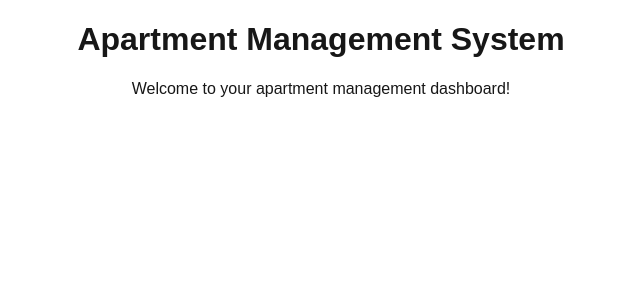
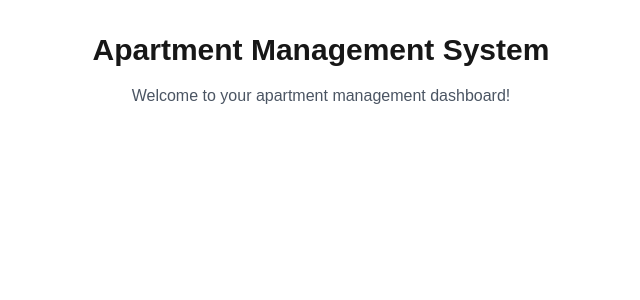
Before and after one commit to MikeGii/Apartment-Manager, a Next.js app: page / in a window 1280 px wide. Shown: the top 300 px of the page, without its empty margins (319-959 px from the left). Built offline with nearby package versions, Linux system fonts and the light colour scheme.

Commit message:
54.2 - Reverted back to Tailwind version 3

```diff
--- a/postcss.config.mjs
+++ b/postcss.config.mjs
@@ -1,5 +1,9 @@
+/** @type {import('postcss-load-config').Config} */
 const config = {
-  plugins: ["@tailwindcss/postcss"],
-};
+  plugins: {
+    tailwindcss: {},
+    autoprefixer: {},
+  },
+}
 
-export default config;
+export default config
--- /dev/null
+++ b/tailwind.config.ts
@@ -0,0 +1,13 @@
+/** @type {import('tailwindcss').Config} */
+module.exports = {
+  content: [
+    './src/pages/**/*.{js,ts,jsx,tsx,mdx}',
+    './src/components/**/*.{js,ts,jsx,tsx,mdx}',
+    './src/app/**/*.{js,ts,jsx,tsx,mdx}',
+    './src/**/*.{js,ts,jsx,tsx,mdx}',
+  ],
+  theme: {
+    extend: {},
+  },
+  plugins: [],
+}
```
Also changed, not shown: package.json (+3 -4 lines), src/components/dashboard/ManagerDashboard.tsx (line endings or trailing spaces), 1 other file (tests, documents, lock files or other folders).
